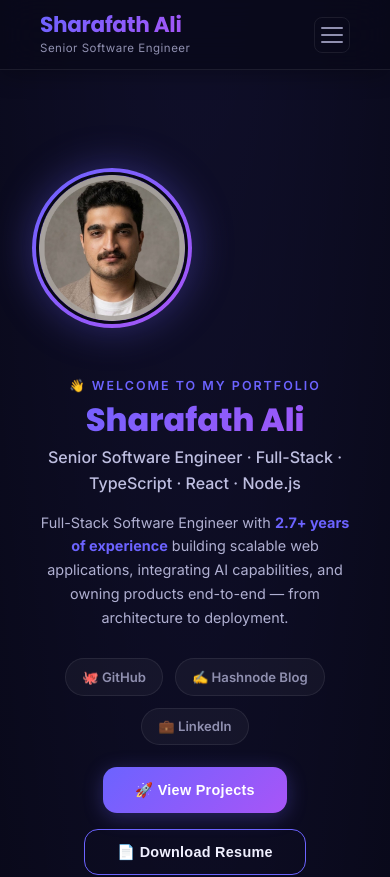
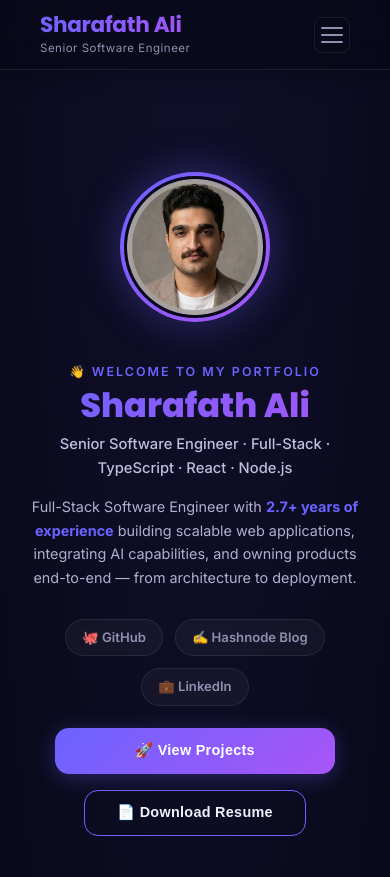
Before and after one commit to sharafath-ali/Personal-website, a React (Vite) app: page / in a window 390 px wide. Shown: the top 877 px of the page. Built offline with nearby package versions, Linux system fonts and the light colour scheme; a web font is replaced by a local one.

Commit message:
feat: Add Body.css for global styling.

```diff
--- a/src/Css/Body.css
+++ b/src/Css/Body.css
@@ -184,13 +184,24 @@
 
 /* ── RESPONSIVE ─────────────────────────────────────── */
 @media (max-width: 768px) {
+  .body-container {
+    padding: 5rem 1.5rem 3rem;
+    min-height: 100svh;
+  }
   .profile-card {
     flex-direction: column;
+    align-items: center;
     text-align: center;
-    gap: 2.5rem;
+    gap: 2rem;
   }
-  .hero-name { font-size: 2rem; }
-  .avatar-ring { width: 160px; height: 160px; }
+  .avatar-wrapper {
+    padding-top: 0;
+  }
+  .hero-name { font-size: 2.1rem; }
+  .hero-role { font-size: 0.92rem; }
+  .avatar-ring { width: 150px; height: 150px; }
   .social-links, .buttons { justify-content: center; }
-  .description { font-size: 0.9rem; }
+  .description { font-size: 0.9rem; max-width: 100%; }
+  .buttons { flex-direction: column; align-items: center; }
+  .btn-primary, .btn-outline { width: 100%; max-width: 280px; }
 }
```
